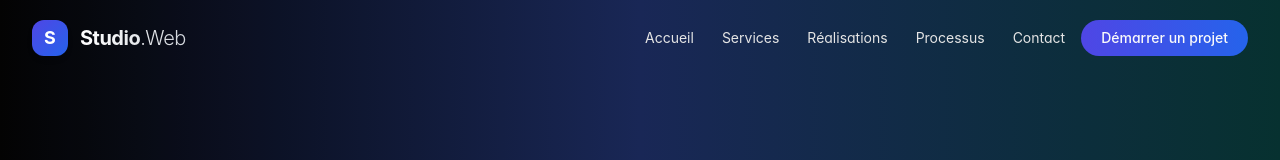
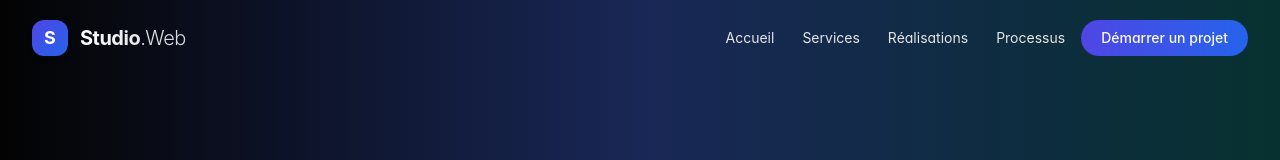
Before and after one commit to HelloEnkio/webdesign-nest-17, a React (Vite) app: page / in a window 1280 px wide. Shown: the top 160 px of the page. Built offline with nearby package versions, Linux system fonts and the light colour scheme.

Commit message:
Remove contact link from navbar
The contact link is removed from the navbar. The "Démarrer un projet" button now scrolls to the contact section.

```diff
--- a/src/components/Navbar.tsx
+++ b/src/components/Navbar.tsx
@@ -53,6 +53,32 @@ const Navbar: React.FC<NavbarProps> = ({ className }) => {
 
     // Important: mettre à jour l'URL pour enlever tout fragment
     window.history.pushState(null, document.title, window.location.pathname);
+
+    handleMobileItemClick();
+  };
+
+  // Function to scroll to contact section
+  const scrollToContact = (e: React.MouseEvent) => {
+    e.preventDefault();
+
+    // Add smooth-scroll temporarily
+    document.documentElement.classList.add('smooth-scroll');
+
+    const contactSection = document.getElementById('contact-section');
+    if (contactSection) {
+      contactSection.scrollIntoView({
+        behavior: 'smooth',
+        block: 'start'
+      });
+
+      // Update URL
+      window.history.pushState(null, document.title, '#contact-section');
+    }
+
+    // Remove smooth-scroll after animation
+    setTimeout(() => {
+      document.documentElement.classList.remove('smooth-scroll');
+    }, 1000);
 
     handleMobileItemClick();
   };
@@ -120,17 +146,12 @@ const Navbar: React.FC<NavbarProps> = ({ className }) => {
             >
               Processus
             </a>
-            <a
-              href="#contact-section"
-              className={cn(
-                "navbar-item",
-                !isScrolled ? "text-neutral-200 hover:text-white after:bg-white" : "text-neutral-600 hover:text-black after:bg-indigo-600"
-              )}
+
+            <Button
+              size="sm"
+              className="ml-4 rounded-full px-5 bg-gradient-to-r from-indigo-600 to-blue-600 border-0"
+              onClick={scrollToContact}
             >
-              Contact
-            </a>
-
-            <Button size="sm" className="ml-4 rounded-full px-5 bg-gradient-to-r from-indigo-600 to-blue-600 border-0">
               Démarrer un projet
             </Button>
           </div>
@@ -167,12 +188,15 @@ const Navbar: React.FC<NavbarProps> = ({ className }) => {
             Accueil
           </a>
           <a href="#services-section" onClick={handleMobileItemClick} className="block px-3 py-2 rounded-lg text-base font-medium text-neutral-700 hover:bg-neutral-100">Services</a>
-          <a href="#portfolio-section" onClick={handleMobileItemClick} className="block px-3 py-2 rounded-lg text-base font-medium text-neutral-700 hover:bg-neutral-100">Portfolio</a>
+          <a href="#portfolio-section" onClick={handleMobileItemClick} className="block px-3 py-2 rounded-lg text-base font-medium text-neutral-700 hover:bg-neutral-100">Réalisations</a>
           <a href="#process-section" onClick={handleMobileItemClick} className="block px-3 py-2 rounded-lg text-base font-medium text-neutral-700 hover:bg-neutral-100">Processus</a>
-          <a href="#contact-section" onClick={handleMobileItemClick} className="block px-3 py-2 rounded-lg text-base font-medium text-neutral-700 hover:bg-neutral-100">Contact</a>
 
           <div className="pt-2">
-            <Button size="sm" className="w-full rounded-lg bg-gradient-to-r from-indigo-600 to-blue-600 border-0">
+            <Button
+              size="sm"
+              className="w-full rounded-lg bg-gradient-to-r from-indigo-600 to-blue-600 border-0"
+              onClick={scrollToContact}
+            >
               Démarrer un projet
             </Button>
           </div>
```
